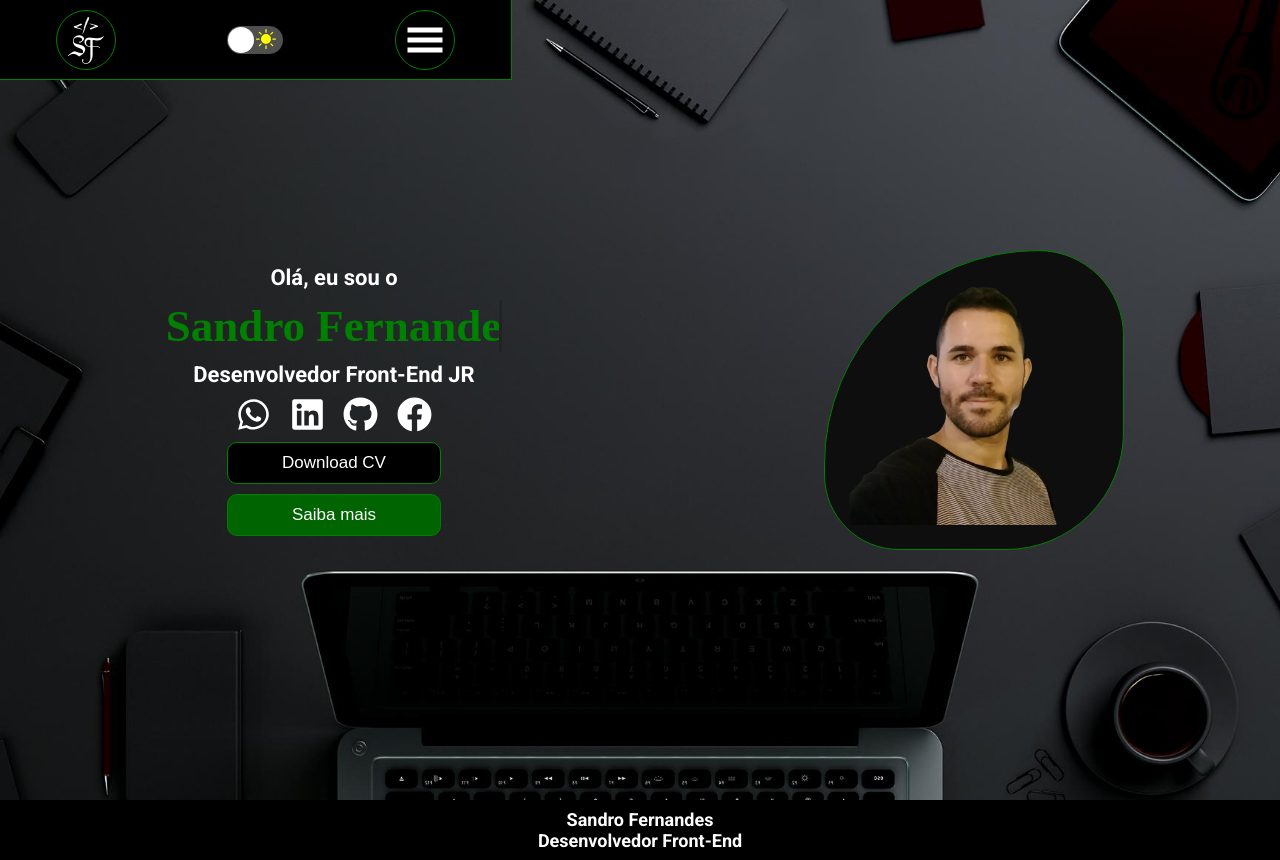
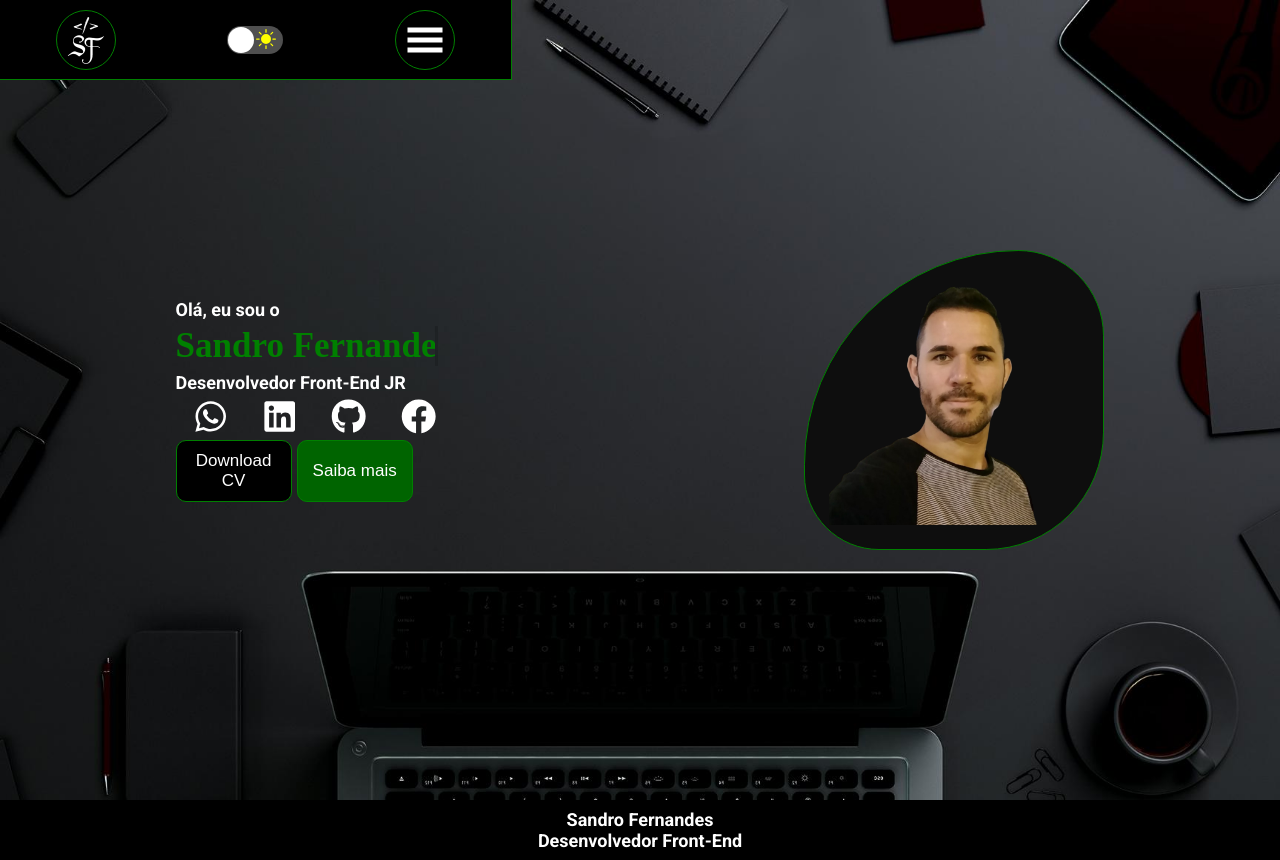
Before and after one commit to SandroFernandesRosal/Portf-lio-ReactJS, a React (Vite) app: page / in a window 1280 px wide. Built offline with nearby package versions, Linux system fonts and the light colour scheme; a web font is replaced by a local one.

Commit message:
melhorias

```diff
--- a/src/Pages/index/Home.jsx
+++ b/src/Pages/index/Home.jsx
@@ -16,7 +16,7 @@ export const Home = () => {
                <h2>Desenvolvedor Front-End JR</h2>
 
                <Sociais />
-
+               <div className="buttons">
                <a  href={Download}download>
                    <button type="button">
                    Download CV
@@ -30,6 +30,7 @@ export const Home = () => {
 
                </button>
                </Link>
+               </div>
            </div>
 
            <div className="foto-do-perfil">
--- a/src/Pages/index/home.css
+++ b/src/Pages/index/home.css
@@ -17,7 +17,7 @@
 
 
 .home h1, .home h2 {
-  font-size: 19px;
+  font-size: 18px;
 
 }
 
@@ -25,7 +25,7 @@
 
 .home span {
   color: green;
-  font-size: 50px;
+  font-size: 35px;
   font-family: 'Ms Madi', cursive;
   font-weight: 900;
   white-space: nowrap;
@@ -59,16 +59,13 @@
 
   display: flex;
   flex-direction: column;
-  align-items: center;
-  gap:10px;
+
+  gap:6px;
+  align-items: flex-start;
 
 }
 
-.home a {
 
-  text-align: center;
-
-}
 .home  button {
   padding: 10px;
   border-radius: 10px;
@@ -76,9 +73,10 @@
   font-size: 17px;
   background-color: black;
   color: white;
-  width: 60%;
+  width: 100%;
   outline: none;
   cursor: pointer;
+
 
 }
 
@@ -87,23 +85,26 @@
 
 }
 
-.home .sociais {
-  width: 60%;
+.home .sociais  svg{
+  width: 100%;
+  display: flex;
+
+
+ }
+
+.buttons {
+  display: flex;
+  gap: 5px;
 }
 
 
-
 .saiba-mais {
-  display: flex;
-  flex-direction: column;
-  align-items: center;
-
   animation: saibaMais 1s infinite;
 }
 
 .home a {
   display: flex;
-  justify-content: center;
+
 }
 
 
@@ -151,15 +152,9 @@
 
 }
 
-
-.home span {
-  font-size: 45px;
+.home {
+  align-items: flex-start;
 }
-
-.home h1, .home h2 {
-  font-size: 22px;
-}
-
 
 }
 
@@ -168,7 +163,7 @@
   .perfil-home {
     align-items: center;
     justify-content:space-around;
-    flex-wrap: wrap;
+
   }
 
 
--- a/src/header/Header.css
+++ b/src/header/Header.css
@@ -177,8 +177,8 @@ a {
 
 .card-perfil img {
   width: 60%;
-  border-radius: 85px;
-  border: 4px solid green;
+  border-radius: 50%;
+  border: 2px solid green;
 }
 
  .sociais  {
```
